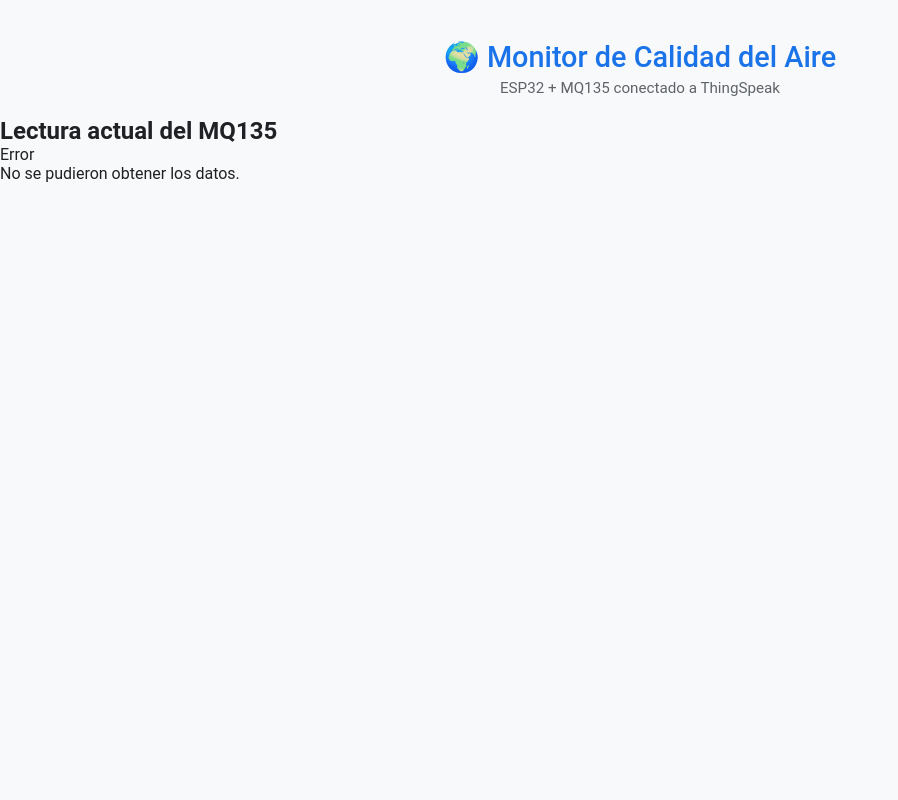
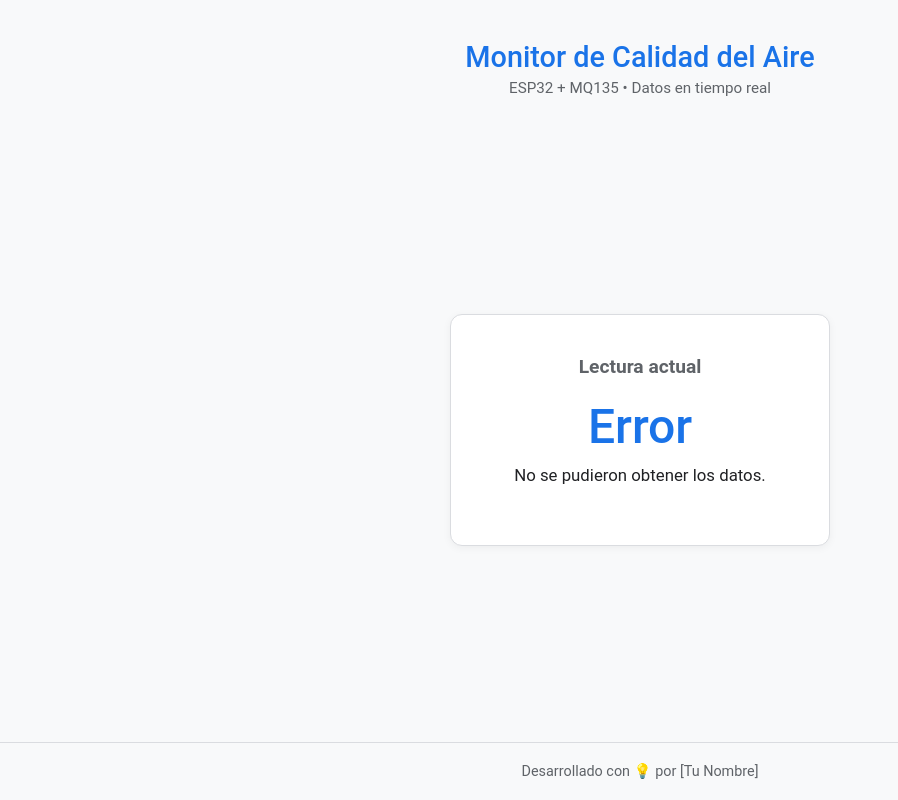
Before and after one commit to jose111/mq135-iot, a plain HTML site: page index.html in a window 1280 px wide. Shown: the whole page, without its empty margins (0-898 px from the left). Drawn offline with Linux system fonts and the light colour scheme; no server answers.

Commit message:
Refactor index.html for improved layout and content
Updated the structure and content of the HTML document, including changes to the header, main section, and footer.

```diff
--- a/index.html
+++ b/index.html
@@ -3,23 +3,27 @@
 <head>
   <meta charset="UTF-8" />
   <meta name="viewport" content="width=device-width, initial-scale=1.0" />
-  <title>Monitor MQ135 - ESP32</title>
+  <title>Monitor MQ135</title>
   <link rel="stylesheet" href="style.css" />
 </head>
 <body>
   <header>
-    <h1>🌍 Monitor de Calidad del Aire</h1>
-    <p>ESP32 + MQ135 conectado a ThingSpeak</p>
+    <h1>Monitor de Calidad del Aire</h1>
+    <p>ESP32 + MQ135 • Datos en tiempo real</p>
   </header>
 
-  <section class="cards">
-    <div class="card">
-      <h2>Lectura actual del MQ135</h2>
-      <div id="valor">Cargando...</div>
-      <div id="comentario">Analizando...</div>
-      <div id="fecha"></div>
-    </div>
-  </section>
+  <main>
+    <section class="panel">
+      <h2>Lectura actual</h2>
+      <div id="valor" class="valor">—</div>
+      <div id="comentario" class="comentario">Analizando...</div>
+      <div id="fecha" class="fecha"></div>
+    </section>
+  </main>
+
+  <footer>
+    <p>Desarrollado con 💡 por [Tu Nombre]</p>
+  </footer>
 
   <script src="script.js"></script>
 </body>
```
